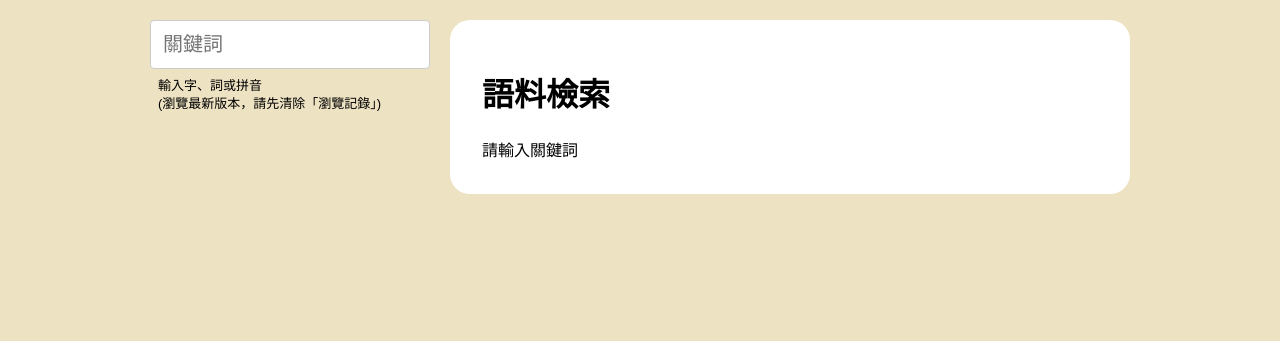
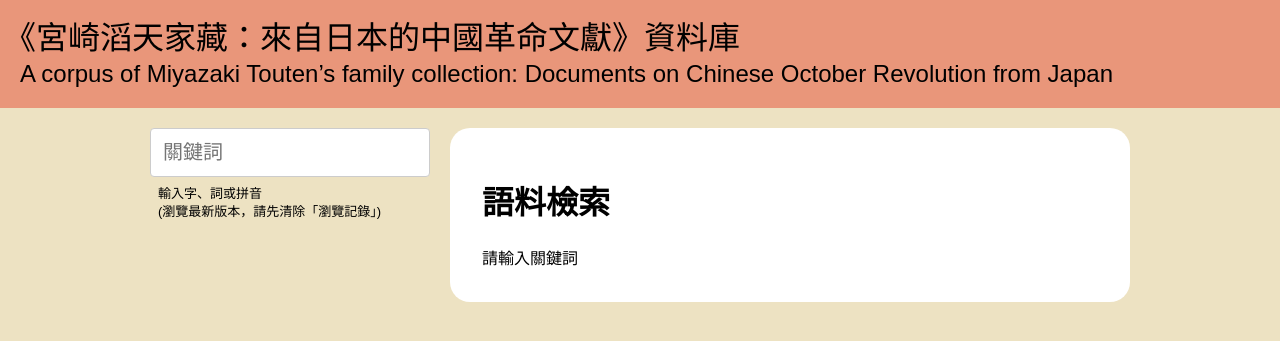
Before and after one commit to sinitic-brush-talk-hk/polyu-text-corpus, a PHP site: page / in a window 1280 px wide. Shown: the part 120-461 px from the top of the page. Run offline with PHP 8.4, Linux system fonts and the light colour scheme; data comes from the database, SQL or seed files in the repository.

Commit message:
Add page title

```diff
--- a/about-us.html
+++ b/about-us.html
@@ -19,6 +19,11 @@
 		</nav>
 	</div>
 </header>
+
+<div class=page-title>
+	<div lang=zh-HK>《宮崎滔天家藏：來自日本的中國革命文獻》資料庫</div>
+	<div lang=en>A corpus of Miyazaki Touten’s family collection: Documents on Chinese October Revolution from Japan</div>
+</div>
 
 <div class=page_content>
 	<div class=center_wrap>
--- a/contact-us.html
+++ b/contact-us.html
@@ -20,6 +20,11 @@
 	</div>
 </header>
 
+<div class=page-title>
+	<div lang=zh-HK>《宮崎滔天家藏：來自日本的中國革命文獻》資料庫</div>
+	<div lang=en>A corpus of Miyazaki Touten’s family collection: Documents on Chinese October Revolution from Japan</div>
+</div>
+
 <div class=page_content>
 	<div class=center_wrap>
         <h1>Contact Us</h1>
--- a/index.php
+++ b/index.php
@@ -29,6 +29,11 @@ $allContent = Content::getAll();
 		</nav>
 	</div>
 </header>
+
+<div class=page-title>
+	<div lang=zh-HK>《宮崎滔天家藏：來自日本的中國革命文獻》資料庫</div>
+	<div lang=en>A corpus of Miyazaki Touten’s family collection: Documents on Chinese October Revolution from Japan</div>
+</div>
 
 <div class=content>
 	<div class=center_wrap>
--- a/introduction.html
+++ b/introduction.html
@@ -19,6 +19,11 @@
 		</nav>
 	</div>
 </header>
+
+<div class=page-title>
+	<div lang=zh-HK>《宮崎滔天家藏：來自日本的中國革命文獻》資料庫</div>
+	<div lang=en>A corpus of Miyazaki Touten’s family collection: Documents on Chinese October Revolution from Japan</div>
+</div>
 
 <div class=page_content>
 	<div class=center_wrap>
--- a/publications.html
+++ b/publications.html
@@ -19,6 +19,11 @@
 		</nav>
 	</div>
 </header>
+
+<div class=page-title>
+	<div lang=zh-HK>《宮崎滔天家藏：來自日本的中國革命文獻》資料庫</div>
+	<div lang=en>A corpus of Miyazaki Touten’s family collection: Documents on Chinese October Revolution from Japan</div>
+</div>
 
 <div class=page_content>
 	<div class=center_wrap>
--- a/style.css
+++ b/style.css
@@ -28,6 +28,10 @@ header>.center_wrap{display:grid;grid-template-columns: auto 1fr;gap:20px}
 #logo1{display:block;height:54px}
 #logo2{display:block;height:80px}
 nav{justify-self:end}
+
+.page-title{background:darksalmon;padding:20px}
+.page-title div{font-size:24px;line-height:28px;margin:0;font-weight:normal}
+.page-title div:lang(zh-HK){font-size:32px;line-height:36px;text-indent:-16px;margin-bottom:4px} /* force hanging punctuation */
 
 /* Corpus Page */
 .client{background:rgb(237 226 194)}
--- a/user-guide.html
+++ b/user-guide.html
@@ -20,6 +20,11 @@
 	</div>
 </header>
 
+<div class=page-title>
+	<div lang=zh-HK>《宮崎滔天家藏：來自日本的中國革命文獻》資料庫</div>
+	<div lang=en>A corpus of Miyazaki Touten’s family collection: Documents on Chinese October Revolution from Japan</div>
+</div>
+
 <div class=page_content>
 	<div class=center_wrap>
         <h1>User Guide</h1>
```
